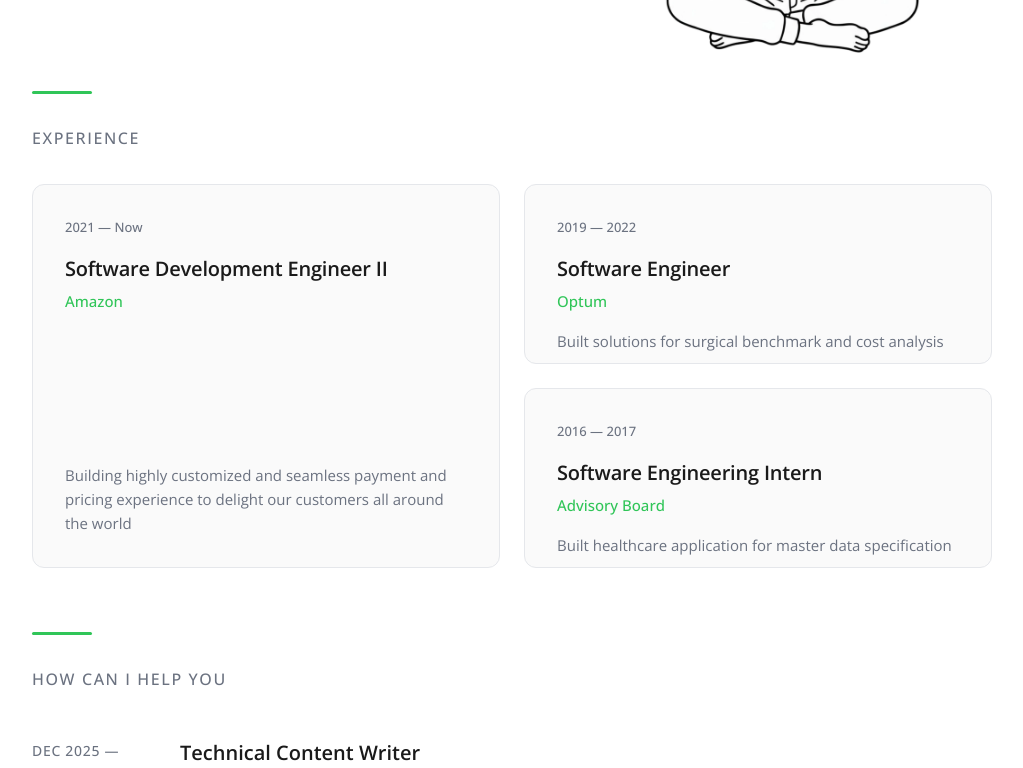
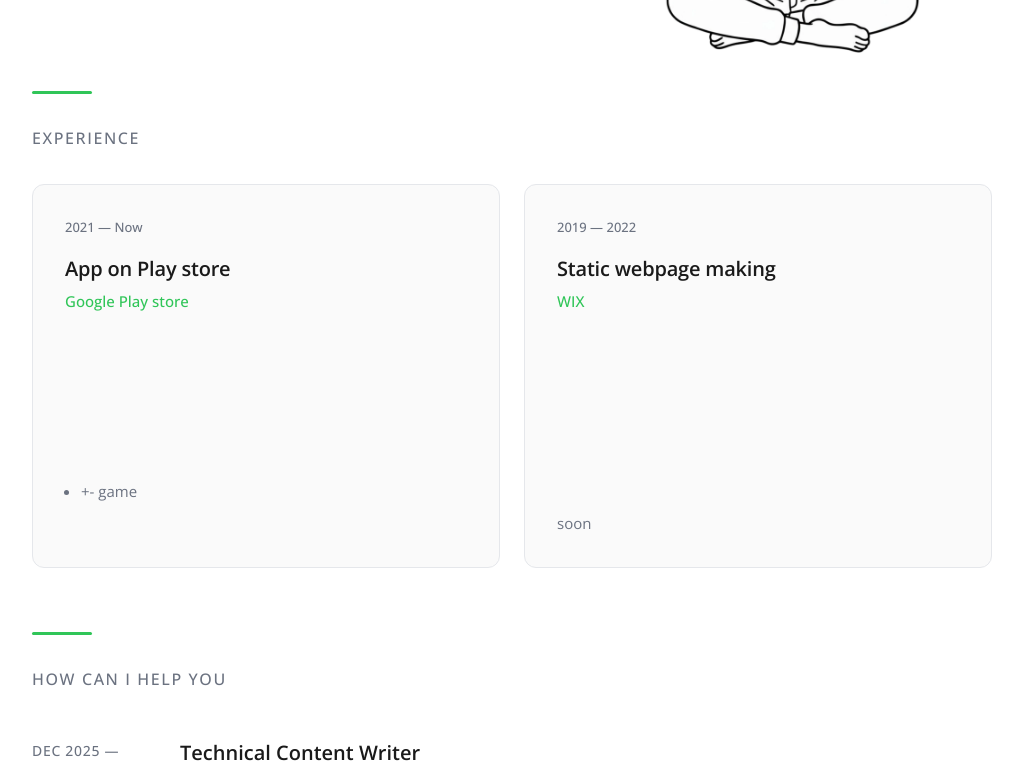
Before and after one commit to MFU-creator/portfolio-webpage, a plain HTML site: page index.html in a window 1280 px wide. Shown: the part 451-1219 px from the top of the page, without its empty margins (128-1151 px from the left). Drawn offline with nearby package versions, Linux system fonts and the light colour scheme.

Commit message:
Update bento item descriptions and roles in portfolio

```diff
--- a/css/styles.css
+++ b/css/styles.css
@@ -621,6 +621,15 @@ main {
   margin: auto 0 0;
 }
 
+.bento-item__description-list {
+  margin: 0;
+  padding-left: 1rem;
+  font-size: 0.9375rem;
+  line-height: 1.6;
+  color: var(--color-text-muted);
+  margin: auto 0 0;
+}
+
 @media (max-width: 768px) {
   .bento-grid {
     grid-template-columns: 1fr;
--- a/index.html
+++ b/index.html
@@ -211,27 +211,21 @@
         <div class="bento-grid">
           <article class="bento-item bento-item--large">
             <div class="bento-item__year">2021 — Now</div>
-            <h3 class="bento-item__role">Software Development Engineer II</h3>
-            <p class="bento-item__company">Amazon</p>
+            <h3 class="bento-item__role">App on Play store</h3>
+            <p class="bento-item__company">Google Play store</p>
             <p class="bento-item__description">
-              Building highly customized and seamless payment and pricing
-              experience to delight our customers all around the world
+              <ul class="bento-item__description-list">
+                <li>+- game</li>
+              </ul>
+
             </p>
           </article>
-          <article class="bento-item bento-item--wide">
+          <article class="bento-item bento-item--large">
             <div class="bento-item__year">2019 — 2022</div>
-            <h3 class="bento-item__role">Software Engineer</h3>
-            <p class="bento-item__company">Optum</p>
+            <h3 class="bento-item__role">Static webpage making</h3>
+            <p class="bento-item__company">WIX</p>
             <p class="bento-item__description">
-              Built solutions for surgical benchmark and cost analysis
-            </p>
-          </article>
-          <article class="bento-item bento-item--wide">
-            <div class="bento-item__year">2016 — 2017</div>
-            <h3 class="bento-item__role">Software Engineering Intern</h3>
-            <p class="bento-item__company">Advisory Board</p>
-            <p class="bento-item__description">
-              Built healthcare application for master data specification
+              soon
             </p>
           </article>
         </div>
```
